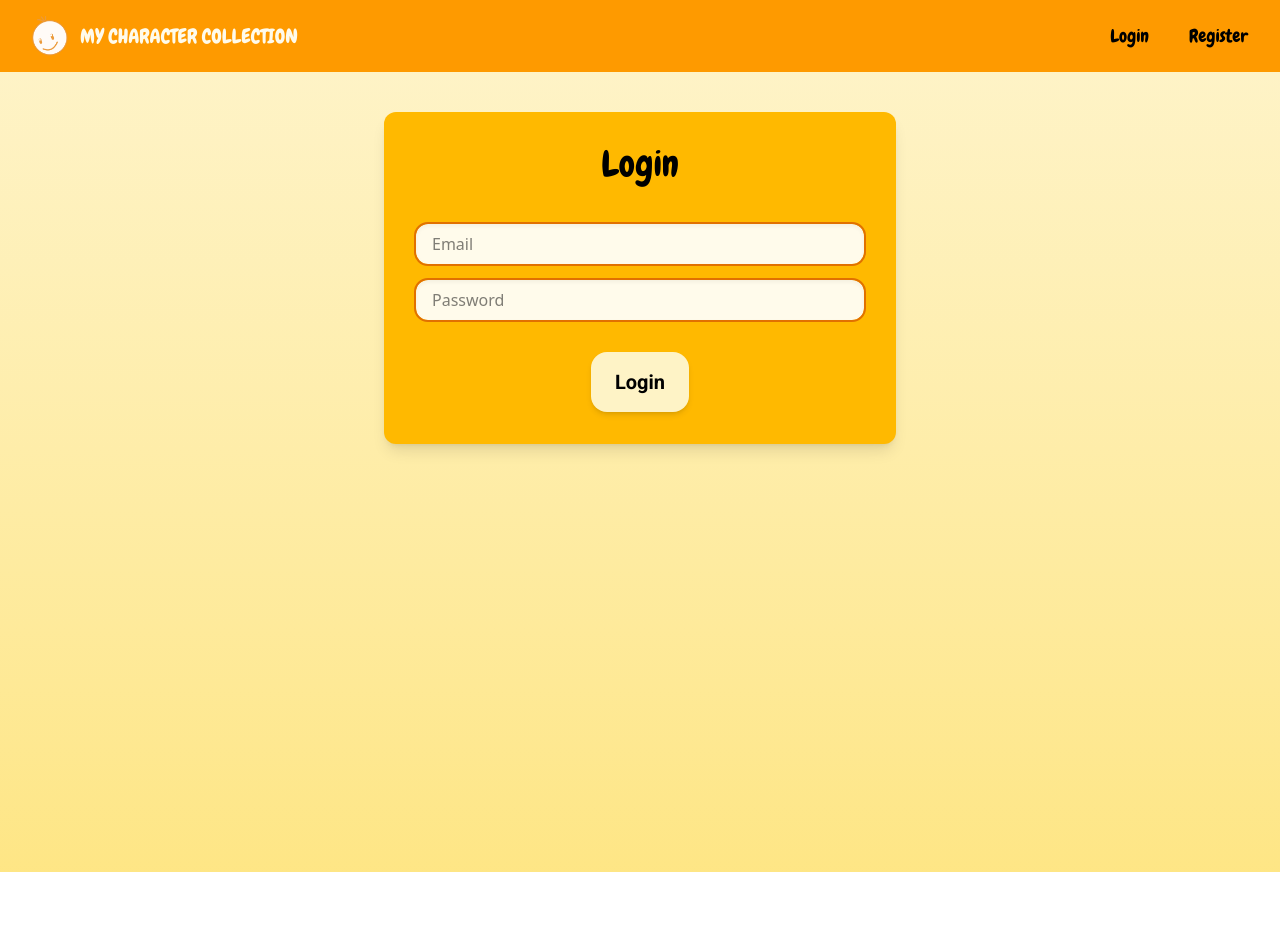
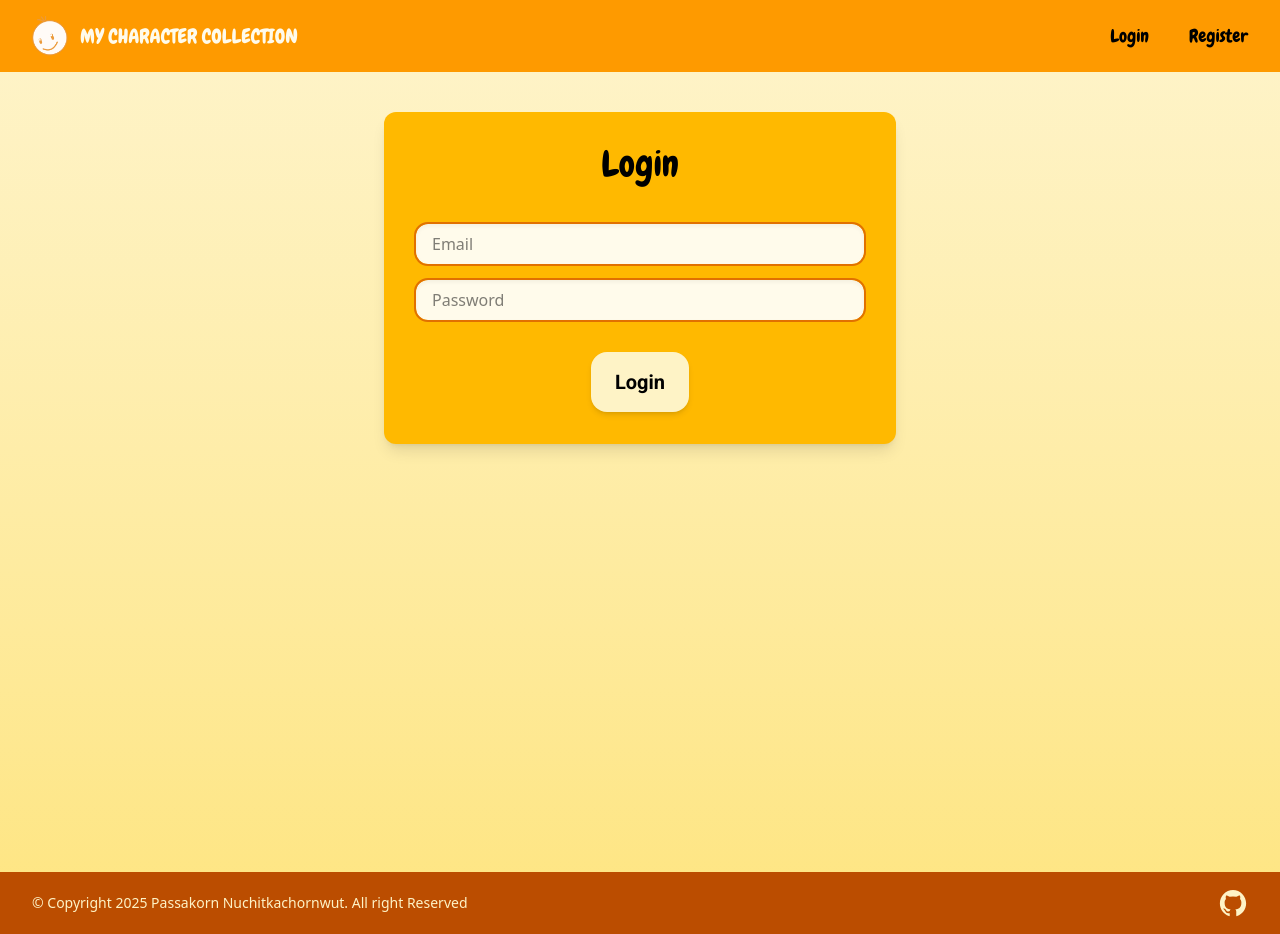
Before and after one commit to biogolf10457/my-character-collection, a React (Vite) app in the folder frontend/: page /login in a window 1280 px wide. Before the commit the page ends 872 px from the top, so only its background shows below. Built offline with nearby package versions, Linux system fonts and the light colour scheme.

Commit message:
add Footer

```diff
--- a/frontend/src/App.jsx
+++ b/frontend/src/App.jsx
@@ -13,6 +13,7 @@ import CharacterProfile from "./components/CharacterProfile";
 import CharacterProfileEdit from "./components/CharacterProfileEdit";
 import ProtectedRoute from "./components/ProtectedRoute";
 import PublicRoute from "./components/PublicRoute";
+import Footer from "./components/Footer";
 
 function App() {
   const [auth, setAuth] = useState(!!localStorage.getItem("token"));
@@ -73,6 +74,7 @@ function App() {
           />
         </Routes>
       </div>
+      <Footer />
     </Router>
   );
 }
--- /dev/null
+++ b/frontend/src/components/Footer.jsx
@@ -0,0 +1,20 @@
+import React from "react";
+import { Link } from "react-router-dom";
+import { IoLogoGithub } from "react-icons/io5";
+
+const Footer = () => {
+  return (
+    <div className="max-w-full px-2 py-4 sm:px-6 lg:px-8 bg-amber-700 text-amber-100">
+      <div className="flex items-center justify-between">
+        <p className="w-2/3 md:w-auto text-sm">
+          &copy; Copyright 2025 Passakorn Nuchitkachornwut. All right Reserved
+        </p>
+        <Link to="https://github.com/biogolf10457/my-character-collection">
+          <IoLogoGithub className="text-3xl" />
+        </Link>
+      </div>
+    </div>
+  );
+};
+
+export default Footer;
```
